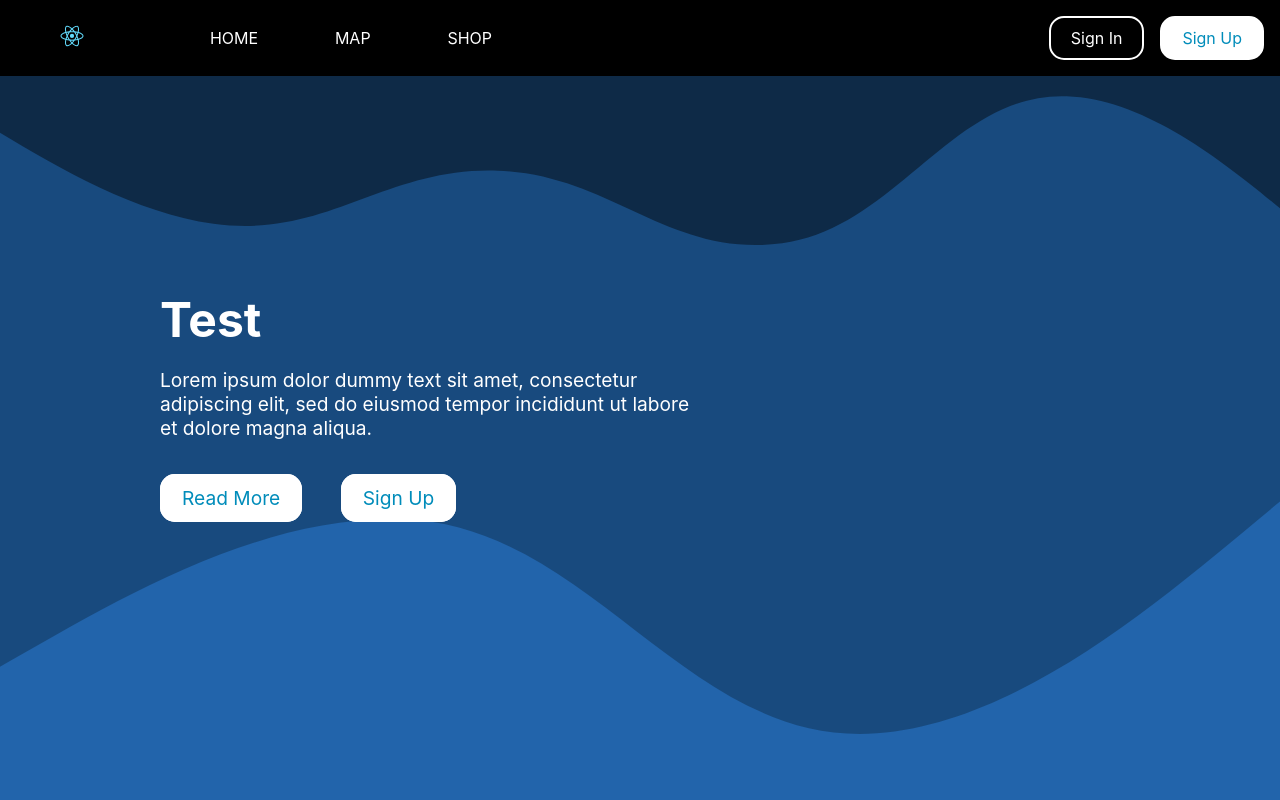
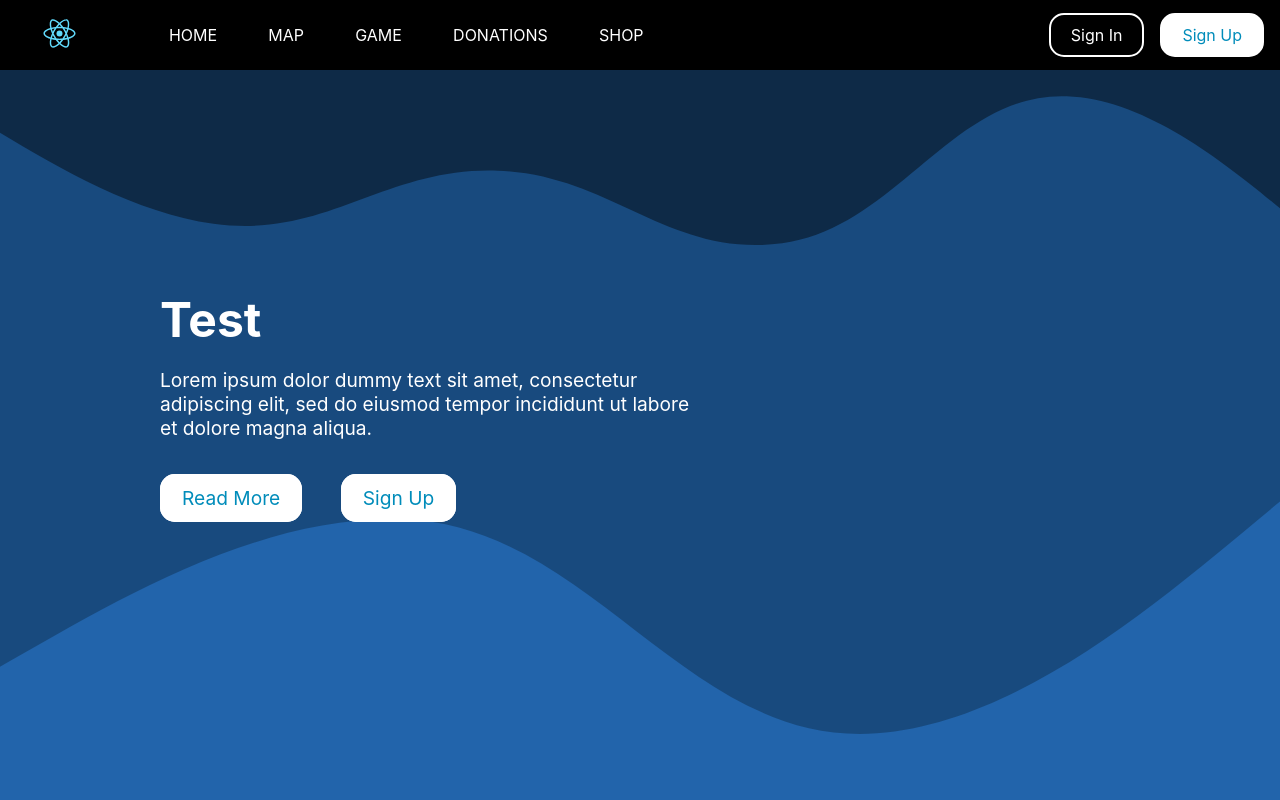
Before and after one commit to datMaul/AquaPure, a React (Create React App) app: page / in a window 1280 px wide. Shown: the top 800 px of the page. Built offline with nearby package versions, Linux system fonts and the light colour scheme.

Commit message:
Update to styling and layout

```diff
--- a/src/App.css
+++ b/src/App.css
@@ -24,7 +24,7 @@ body p {
 .Navbar-end {
   display: flex;
   align-items: center;
-  margin: 1em 1em 1em 1em;
+  margin: 0 1em 0 1em;
 }
 
 .Navbar-end > .Button-signup, .Navbar-end > .Button-signin {
@@ -60,8 +60,8 @@ body p {
 }
 
 .Navbar-logo {
-  margin-left: 1em;
-  margin-right: 3.4vw;
+  margin-left: 2.5vw;
+  margin-right: 4.4vw;
 }
 
 .Navbar ul {
@@ -72,8 +72,8 @@ body p {
 
 .Navbar li {
   display: inline-block;
-  margin-left: 3vw;
-  margin-right: 3vw;
+  margin-left: 2vw;
+  margin-right: 2vw;
   padding-top: 25px;
   padding-bottom: 25px;
   position: relative;
@@ -87,6 +87,22 @@ body p {
   color: rgb(255, 255, 255);
   text-decoration: none;
   text-transform: uppercase;
+}
+
+.Navbar ul>li>a::before {
+  content: ' ';
+  display: block;
+  height: 5px;
+  width: 100%;
+  background-color: #61dafb;
+  position: absolute;
+  top: 0;
+  width: 0%;
+  transition: all ease-in-out 150ms;
+}
+
+.Navbar ul>li>a:hover::before {
+  width: 100%;
 }
 
 .Header {
@@ -205,7 +221,6 @@ hr.solid {
 
 .material-icons {
   color: #ffffff;
-  visibility: hidden;
 }
 
 .material-icons > a {
@@ -213,6 +228,7 @@ hr.solid {
   text-decoration: none;
   font-size: 1.5em;
   margin-right: 0.3em;
+  display: none;
 }
 
 @media screen and (max-width: 800px) {
@@ -227,12 +243,12 @@ hr.solid {
     display: none;
   }
 
-  .material-icons {
-    visibility: visible;
+  .material-icons > a {
+    display: inline;
   }
 
   .Navbar-logo {
-    margin-left: 0.3em;
+    margin-left: 1em;
   }
 
 }
--- a/src/App.js
+++ b/src/App.js
@@ -8,11 +8,13 @@ function App() {
       <nav className="Navbar">
         <div className="Navbar-left">
           <a className="Navbar-logo" href="#">
-            <img src={logo} alt="logo" width="112" height="28" />
+            <img src={logo} alt="logo" width="55" height="55" />
           </a>
           <ul className="Navbar-list">
             <li><a href="#">Home</a></li>
             <li><a href="#">Map</a></li>
+            <li><a href="#">Game</a></li>
+            <li><a href="#">Donations</a></li>
             <li><a href="#">Shop</a></li>
           </ul>
         </div>
```
Also changed, not shown: 1 other file (tests, documents, lock files or other folders).
